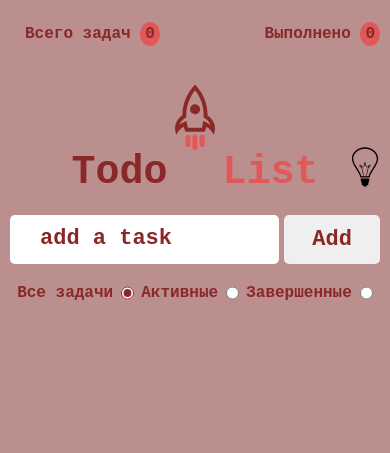
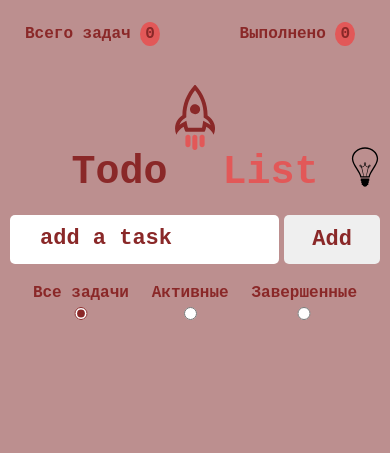
Before and after one commit to pip74klo/todo, a plain HTML site: page index.html in a window 390 px wide. Drawn offline with Linux system fonts and the light colour scheme.

Commit message:
fix mobile screen

```diff
--- a/styles.css
+++ b/styles.css
@@ -356,4 +356,22 @@ body.dark .completed {
   .task__filters {
     font-size: 16px;
   }
+
+  .task__filters-box {
+    flex-direction: column;
+    gap: 5px;
+  }
 }
+
+
+@media (max-width: 390px) {
+  .tasks__stats {
+    min-width: 330px;
+  }
+}
+
+@media (max-width: 360px) {
+  .tasks__stats {
+    min-width: 310px;
+  }
+}
```
